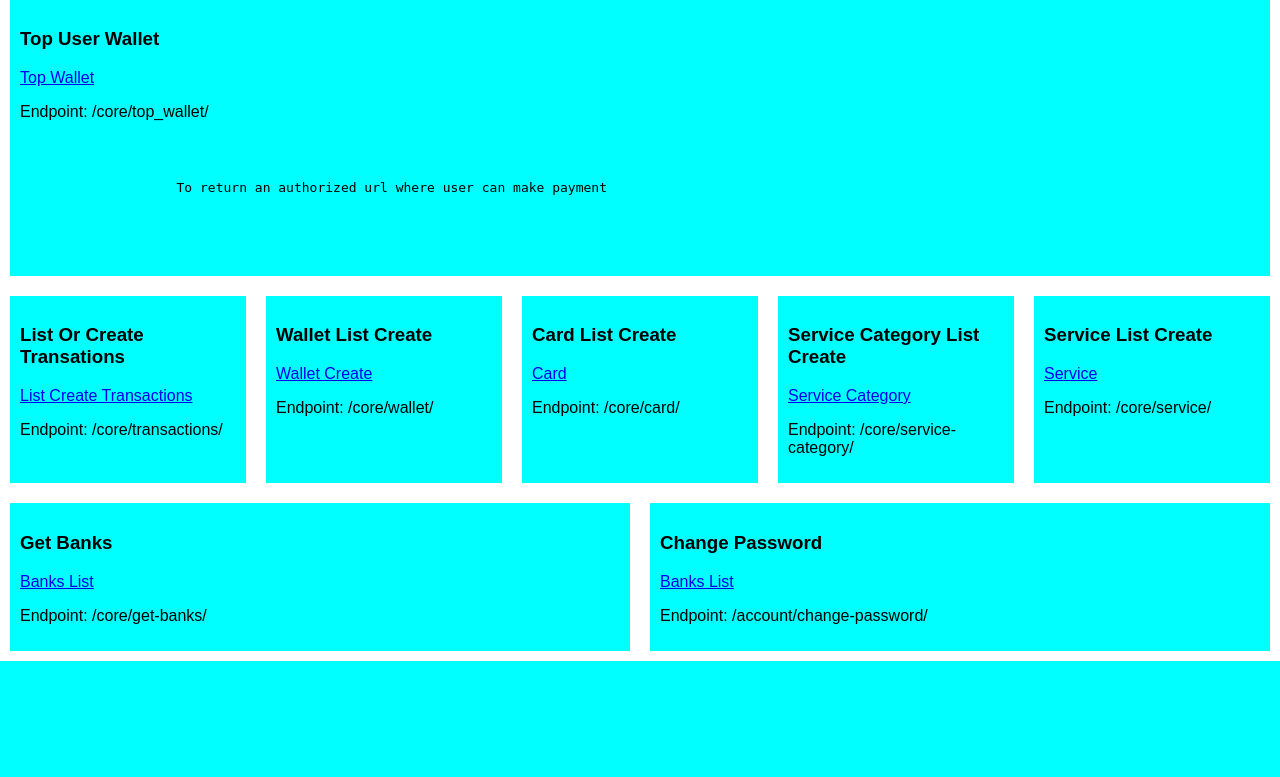
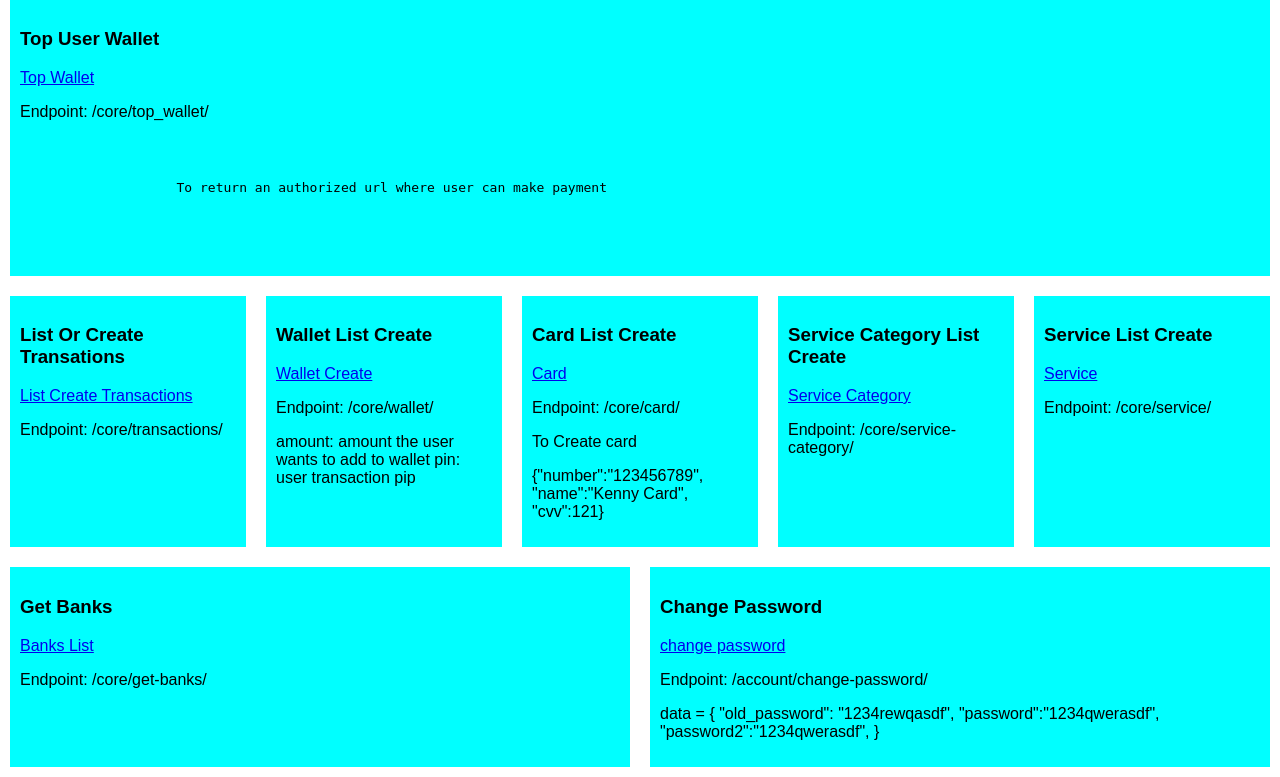
Before and after one commit to Michael-Lyon/payskul-demo, a Django app: page / in a window 1280 px wide. Shown: the part 2572-3349 px from the top of the page. Before the commit the page ends 3233 px from the top, so only its background shows below. Run offline with Django 4.2, Linux system fonts and the light colour scheme; parts of the project's set-up code (start-up, migrations or seed data) failed here and were passed over.

Commit message:
Updated user detail view3

```diff
--- a/templates/apiv1/docs.html
+++ b/templates/apiv1/docs.html
@@ -287,6 +287,12 @@
 
             <a href="{% url 'apiv1:core:wallet_list_create' %}">Wallet Create</a>
             <p>Endpoint: <span class="endpoint">{% url 'apiv1:core:wallet_list_create' %}</span>
+            </p>
+
+            <p>
+            amount: amount the user wants to add to wallet
+            pin: user transaction pip
+            </p>
 
         </div>
 
@@ -297,6 +303,9 @@
 
             <a href="{% url 'apiv1:core:card_list_create' %}">Card </a>
             <p>Endpoint: <span class="endpoint">{% url 'apiv1:core:card_list_create' %}</span>
+
+                <p>To Create card</p>
+                <p>{"number":"123456789", "name":"Kenny Card", "cvv":121}</p>
         </div>
 
         <div class="col">
@@ -321,8 +330,17 @@
         <div class="col">
             <h3>Change Password</h3>
 
-            <a href="{% url 'apiv1:account:change_password' %}">Banks List</a>
+            <a href="{% url 'apiv1:account:change_password' %}">change password</a>
             <p>Endpoint: <span class="endpoint">{% url 'apiv1:account:change_password' %}</span>
+
+                <p>
+                    data = {
+                        "old_password": "1234rewqasdf",
+                        "password":"1234qwerasdf",
+                        "password2":"1234qwerasdf",
+
+                    }
+                </p>
         </div>
     </div>
 
```
Also changed, not shown: 1 other file.
